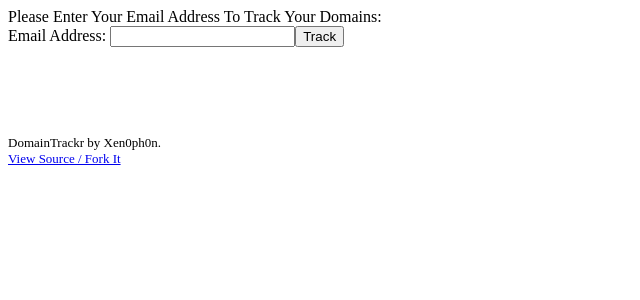
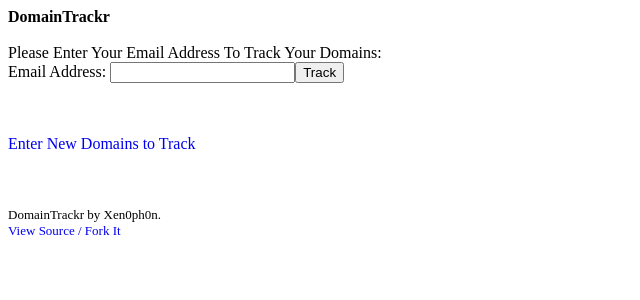
Before and after one commit to Xen0ph0n/DomainTrackr, a PHP site: page /trackr.php in a window 1280 px wide. Shown: the top 300 px of the page, without its empty margins (0-640 px from the left). Run offline with PHP 8.4, Linux system fonts and the light colour scheme.

Commit message:
ugly as hell but works pretty well.. multi ip sites mess it up but i'll filter for them later. not needed for tracking c2s and malicious ips

```diff
--- a/trackr.php
+++ b/trackr.php
@@ -1,17 +1,35 @@
+<?php header('Refresh: 1800'); ?>
 <html>
+<head>
 <title>DomainTrackr</title>
+<style type="text/css">
+<!--
+A:link {text-decoration: none}
+A:visited {text-decoration: none}
+A:active {text-decoration: none}
+A:hover {text-decoration: underline}
+-->
+</style>
+</head>
 <body>
 <?php
+
+// DomainTrackr by Chris Clark
+// chris@xenosec.org / #xenosec / xen0ph0n @ github.com
+// Copyright and Licenced GPL v3
+
 // dbconnection
 mysql_connect("db438830780.db.1and1.com", "dbo438830780", "infected") or die(mysql_error());
 mysql_select_db("db438830780") or die(mysql_error());
 
 // Enter your contact email to track your domains..requires open browser window refresh every 30mins
 if (!isset($_GET['email'])){
+echo "<b>DomainTrackr</b><br><br>";
 echo "Please Enter Your Email Address To Track Your Domains: ";
 echo '<form name search method="get">';
 echo 'Email Address: <input type="text" maxlength="100" name="email">';
 echo '<input type="submit" value="Track"></form>';
+echo '<br><br><a href="index.php">Enter New Domains to Track</a>';
 }
 
 else {
@@ -34,7 +52,7 @@ echo '<a href="trackr.php">Or Enter Correct Email</a>';
 
 //Track Domains
 else{
-echo "<b> DomainTrackr by Xen0ph0n<br><br>Displaying All Domains for " . $contact . " <br></b><i><font size='2' color='darkblue'> Keep this page open in your browser, it will refresh every 30 minutes and email you any changes <br> (This Stops Me From Getting Launched From My WebHost!) </font><br><br></i>";
+echo "<b> DomainTrackr<br><br>Displaying All Domains for " . $contact . " <br></b><i><font size='2' color='darkblue'> Keep this page open in your browser, it will refresh every 30 minutes and email you any changes <br> (This Stops Me From Getting Launched From My WebHost!) </font><br><br></i><a href='index.php'>Track Additional Domains</a><br><br>";
 
 $allchangeddomains = array();
 while($row = mysql_fetch_array($domains)){
```
Also changed, not shown: index.php (+21 -4 lines), lookup.php (+13 -3 lines).
